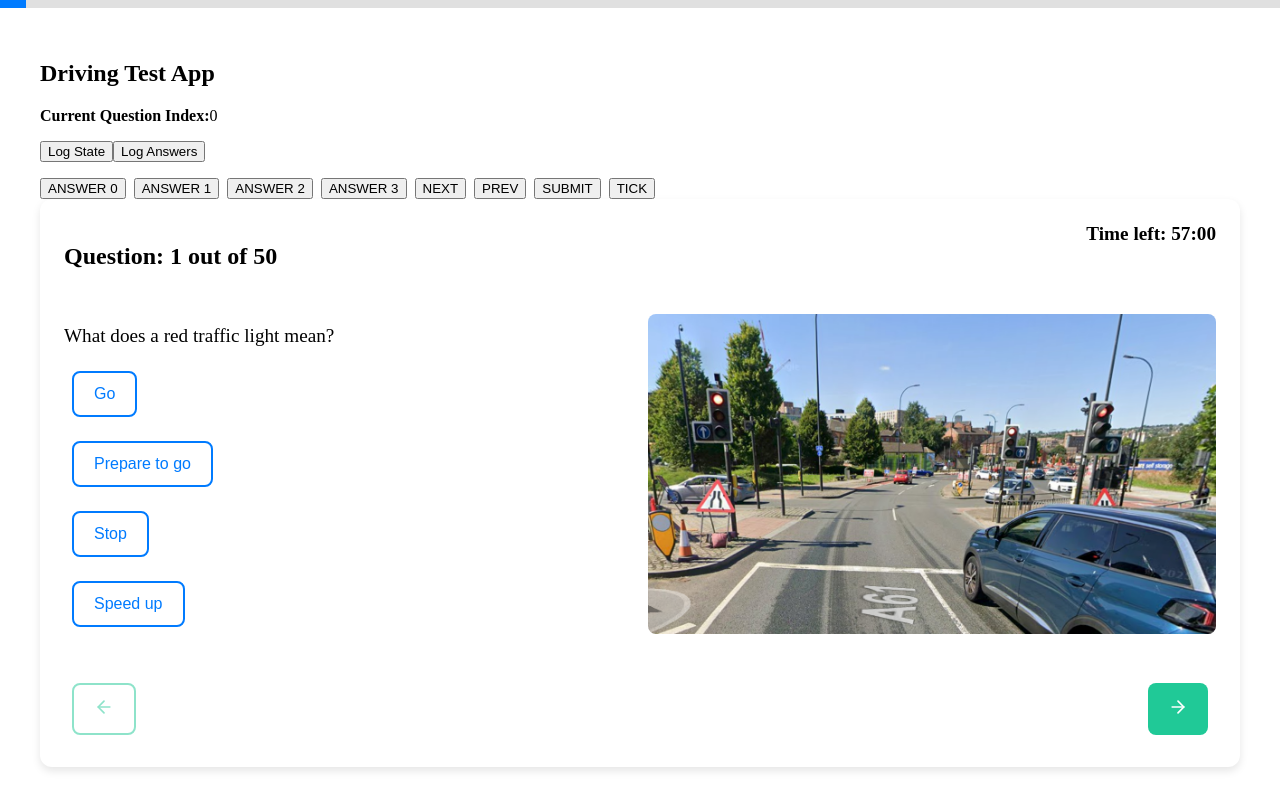
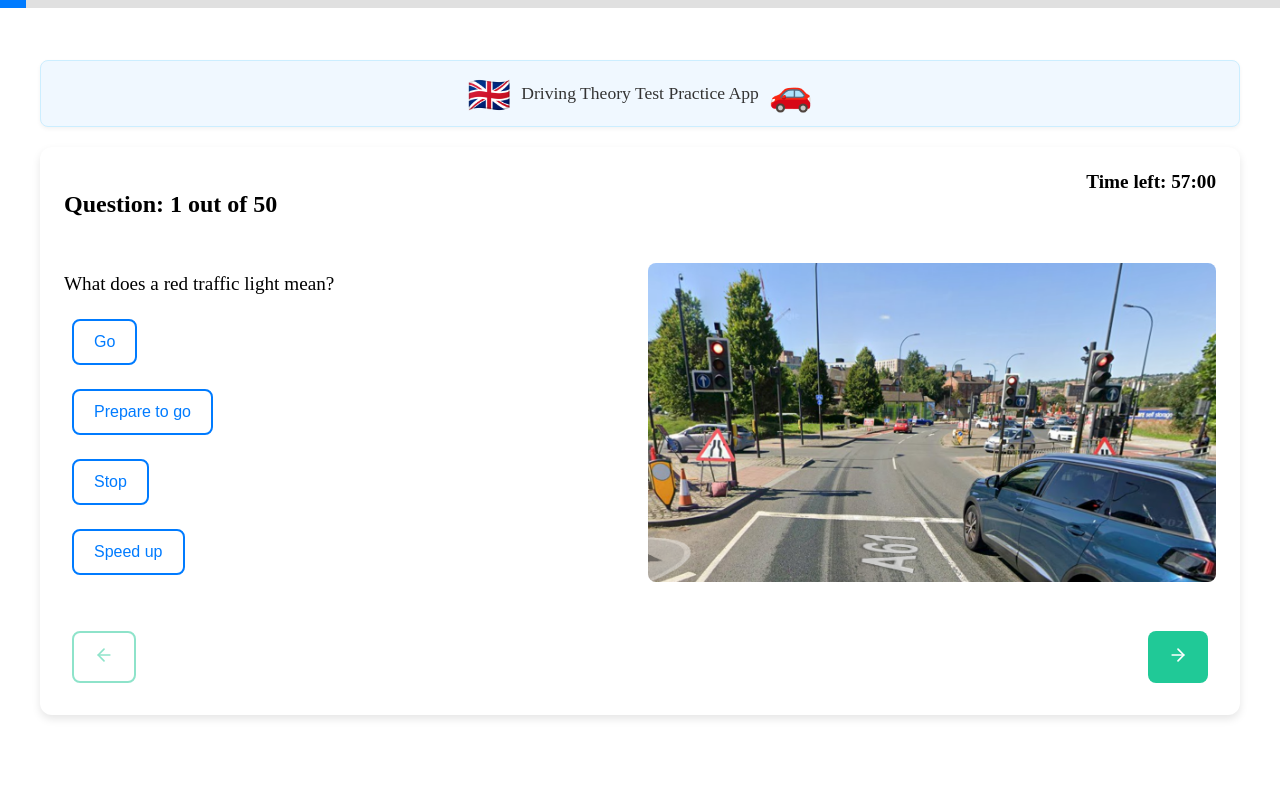
Before and after one commit to cyril2day/react-uk-driving-test, a React (Vite) app: page / in a window 1280 px wide. Shown: the top 810 px of the page. Built offline with nearby package versions, Linux system fonts and the light colour scheme.

Commit message:
Clean up & create the app banner

```diff
--- a/src/App.jsx
+++ b/src/App.jsx
@@ -2,9 +2,9 @@ import { useReducer } from 'react'
 import './App.css'
 import questions from './data/questions'
 import { quizReducer } from './state/quizReducer'
-import TempComponent from './components/tempComponent'
 import QuestionView from './components/QuestionView'
 import ProgressBar from './components/ProgressBar'
+import AppBanner from './components/AppBanner'
 
 const initialState = {
   currentQuestion: 0,
@@ -44,12 +44,12 @@ const App = () => {
 
   return (
     <div className='app-container'>
-      <TempComponent state={state} dispatch={dispatch} />
-
       <ProgressBar
         current={state.currentQuestion}
         total={questions.length}
       />
+
+      <AppBanner />
 
       <div className='quiz-content'>
         {state.submitted ? result_view : question_view }
--- a/src/components/AppBanner.css
+++ b/src/components/AppBanner.css
@@ -0,0 +1,46 @@
+.uk-info-banner {
+  display: flex;
+  align-items: center;
+  justify-content: center;
+  gap: 10px;
+  padding: 15px 20px;
+  background-color: #f0f8ff;
+  border: 1px solid #cceeff;
+  border-radius: 8px;
+  margin-bottom: 20px;
+  margin-top: 20px;
+  box-shadow: 0 2px 4px rgba(0, 0, 0, 0.05);
+  color: #333;
+  font-size: 1.1rem;
+  text-align: center;
+}
+
+.uk-info-banner .icon {
+  font-size: 2.2rem;
+  line-height: 1;
+}
+
+.uk-info-banner .flag {
+  transform: translateY(2px);
+}
+
+.uk-info-banner .info-text {
+  margin: 0;
+  font-weight: 500;
+}
+
+@media (max-width: 600px) {
+  .uk-info-banner {
+    flex-direction: column;
+    gap: 8px;
+    padding: 10px 15px;
+  }
+
+  .uk-info-banner .icon {
+    font-size: 2rem;
+  }
+
+  .uk-info-banner .info-text {
+    font-size: 1rem;
+  }
+}
--- a/src/components/AppBanner.jsx
+++ b/src/components/AppBanner.jsx
@@ -0,0 +1,27 @@
+import './AppBanner.css'
+
+const AppBanner = () => {
+  return (
+    <div className='uk-info-banner'>
+      <span
+        role='img'
+        aria-label='uk flag'
+        className='icon flag'
+      >
+        🇬🇧
+      </span>
+
+      <p className='info-text'>Driving Theory Test Practice App</p>
+
+      <span
+        role='img'
+        aria-label='car'
+        className='icon'
+      >
+        🚗
+      </span>
+    </div>
+  )
+}
+
+export default AppBanner
--- a/src/components/tempComponent.jsx
+++ /dev/null
@@ -1,47 +0,0 @@
-const TempComponent = ({ state, dispatch }) => {
-  return (
-    <>
-      <h2>Driving Test App</h2>
-      <p>
-        <strong>Current Question Index:</strong>
-        {state.currentQuestion}
-      </p>
-      <div style={{ marginBottom: '1rem' }}>
-        <button onClick={() => console.log(state)}>
-          Log State
-        </button>
-        <button onClick={() => console.log(state.answers)}>
-          Log Answers
-        </button>
-      </div>
-      <div style={{ display: 'flex', gap: '0.5rem', flexWrap: 'wrap' }}>
-        <button onClick={() => dispatch({ type: 'ANSWER', payload: 0 })}>
-          ANSWER 0
-        </button>
-        <button onClick={() => dispatch({ type: 'ANSWER', payload: 1 })}>
-          ANSWER 1
-        </button>
-        <button onClick={() => dispatch({ type: 'ANSWER', payload: 2 })}>
-          ANSWER 2
-        </button>
-        <button onClick={() => dispatch({ type: 'ANSWER', payload: 3 })}>
-          ANSWER 3
-        </button>
-        <button onClick={() => dispatch({ type: 'NEXT' })}>
-          NEXT
-        </button>
-        <button onClick={() => dispatch({ type: 'PREV' })}>
-          PREV
-        </button>
-        <button onClick={() => dispatch({ type: 'SUBMIT' })}>
-          SUBMIT
-        </button>
-        <button onClick={() => dispatch({ type: 'TICK' })}>
-          TICK
-        </button>
-      </div>
-    </>
-  )
-}
-
-export default TempComponent
```
